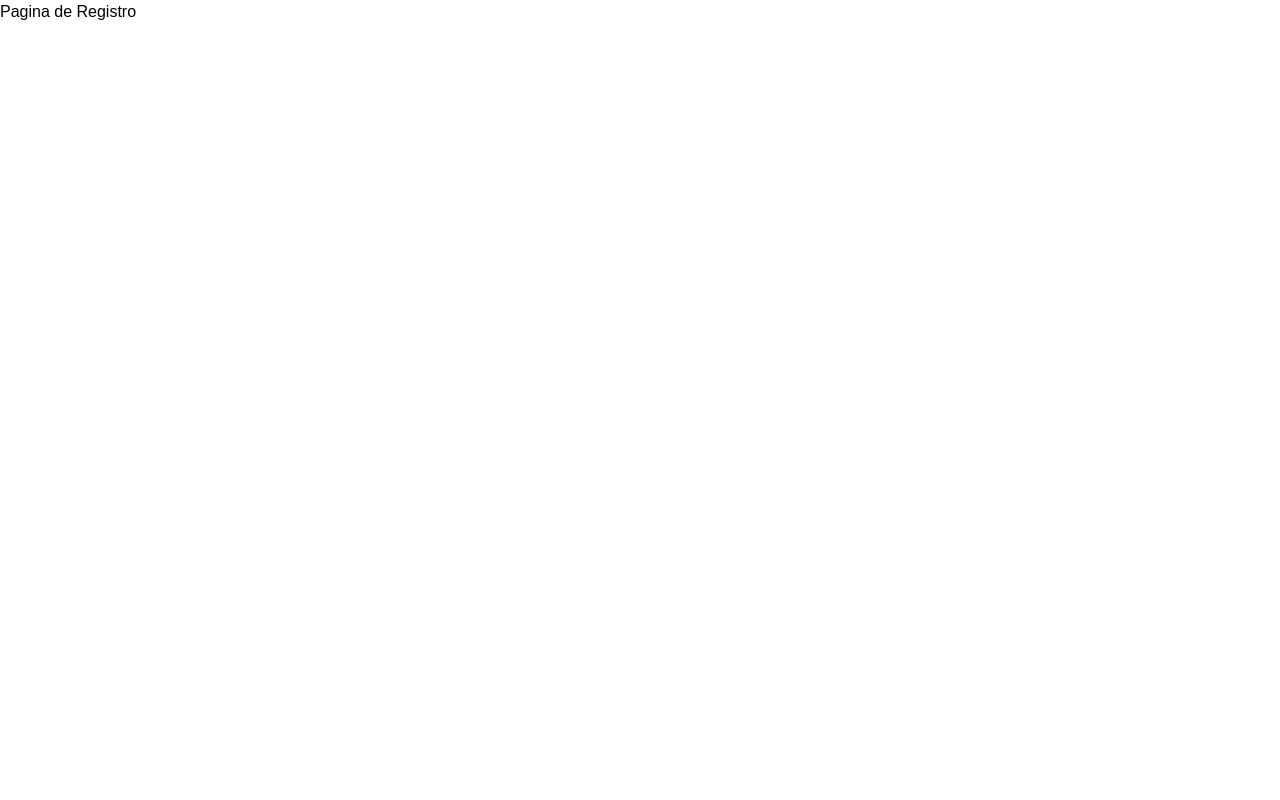
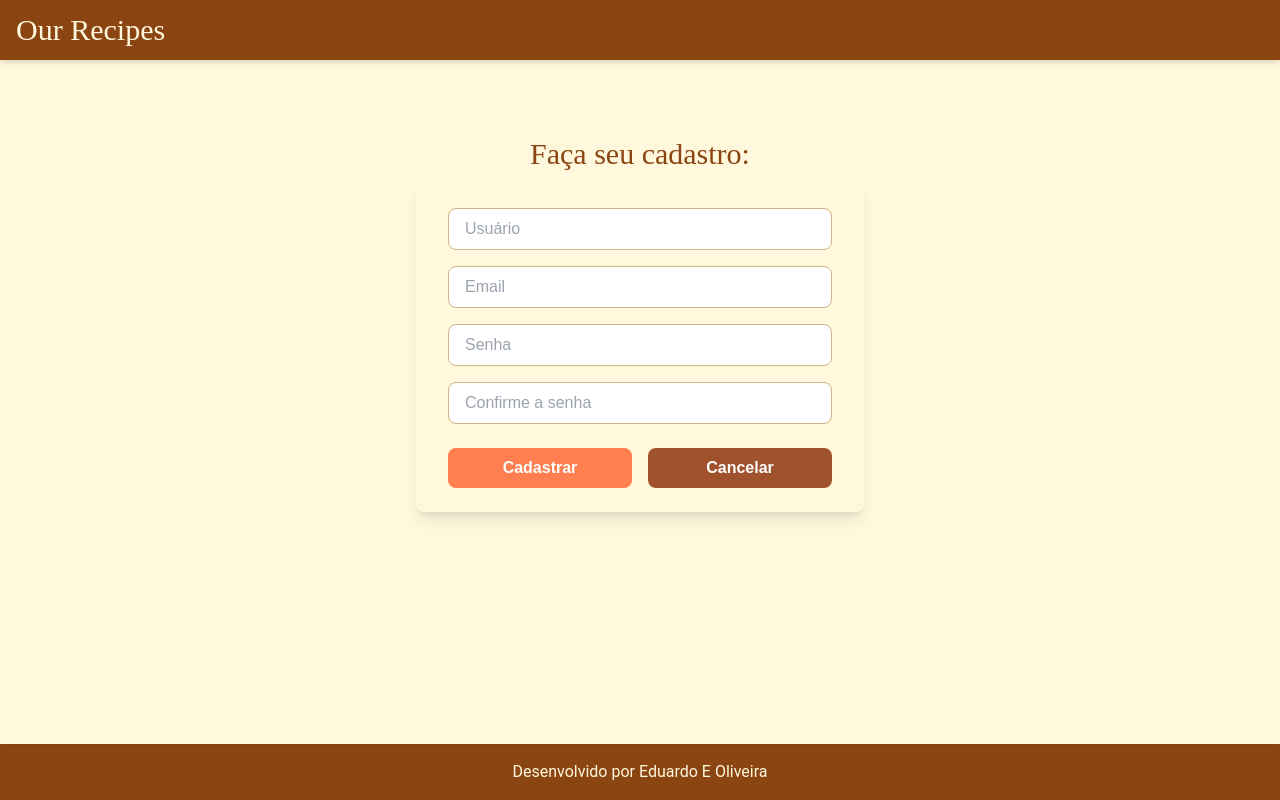
Before and after one commit to Drufontael/our-recipes, a Next.js app in the folder our-recipes-next/: page /register in a window 1280 px wide. Built offline with nearby package versions, Linux system fonts and the light colour scheme.

Commit message:
:construction:  register page

```diff
--- a/our-recipes-next/src/app/register/page.tsx
+++ b/our-recipes-next/src/app/register/page.tsx
@@ -1,5 +1,45 @@
-export default function RegisterPage(){
-    return(
-        <h1>Pagina de Registro</h1>
-    )
+import { Template } from "@/components";
+
+export default function RegisterPage() {
+    return (
+        <Template>
+            <div className="container h-auto flex flex-col px-4 py-4 justify-center items-center">
+                <h1 className="py-3 text-3xl font-title text-brown-500">
+                    Faça seu cadastro:
+                </h1>
+                <div className="flex flex-col py-6 px-8 bg-cream rounded-lg shadow-lg w-full max-w-md">
+                    <form className="flex flex-col space-y-4">
+                        <input
+                            type="text"
+                            placeholder="Usuário"
+                            className="w-full px-4 py-2 border border-brown-300 rounded-lg focus:outline-none focus:ring-2 focus:ring-green-500"
+                        />
+                        <input
+                            type="email"
+                            placeholder="Email"
+                            className="w-full px-4 py-2 border border-brown-300 rounded-lg focus:outline-none focus:ring-2 focus:ring-green-500"
+                        />
+                        <input
+                            type="password"
+                            placeholder="Senha"
+                            className="w-full px-4 py-2 border border-brown-300 rounded-lg focus:outline-none focus:ring-2 focus:ring-green-500"
+                        />
+                        <input
+                            type="password"
+                            placeholder="Confirme a senha"
+                            className="w-full px-4 py-2 border border-brown-300 rounded-lg focus:outline-none focus:ring-2 focus:ring-green-500"
+                        />
+                    </form>
+                    <div className="flex flex-row mt-6 space-x-4">
+                        <button className="w-full bg-orange-500 hover:bg-orange-600 text-white font-bold py-2 px-4 rounded-lg">
+                            Cadastrar
+                        </button>
+                        <button className="w-full bg-brown-400 hover:bg-brown-500 text-white font-bold py-2 px-4 rounded-lg">
+                            Cancelar
+                        </button>
+                    </div>
+                </div>
+            </div>
+        </Template>
+    );
 }
```
